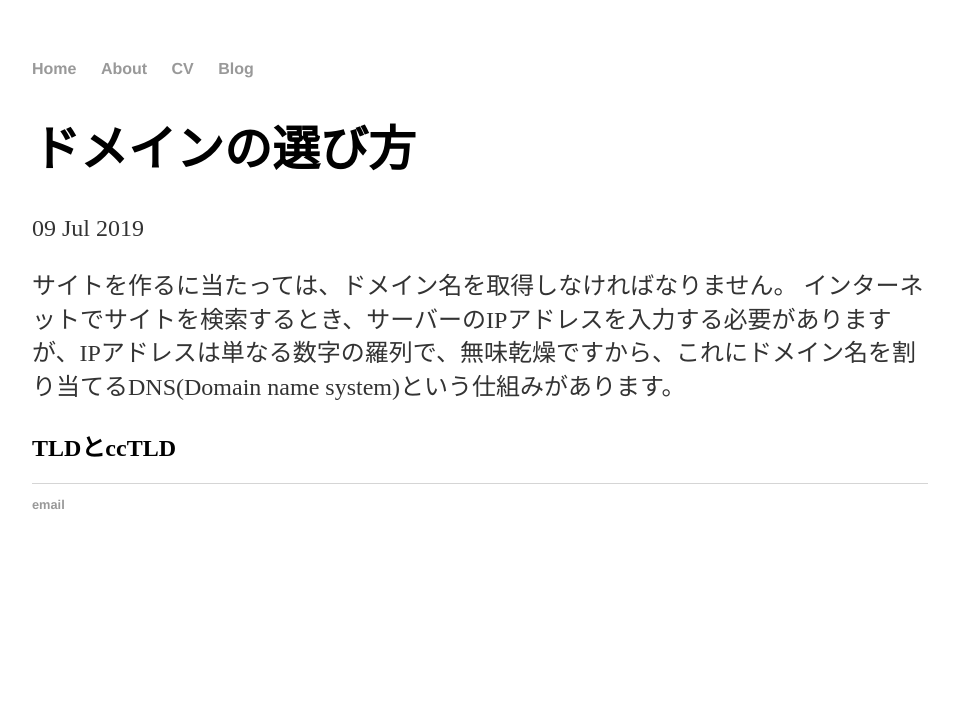
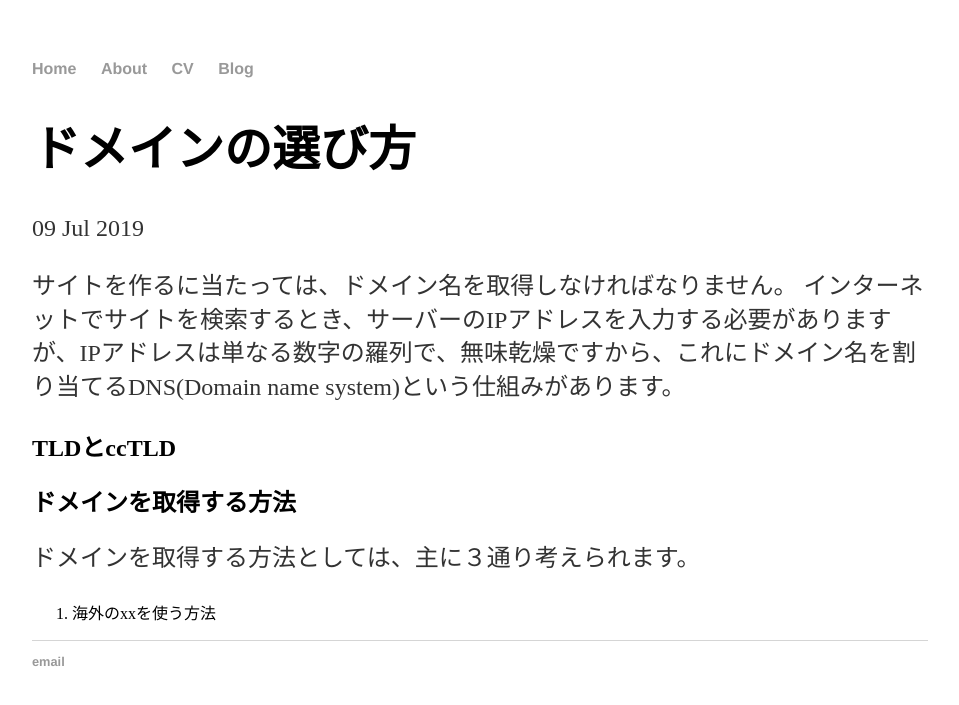
Before and after one commit to agematsu/agematsu.github.io, a Jekyll site: the page built from _posts/2019-07-09-ドメインの選び方.md, in a window 1280 px wide. Shown: the top 705 px of the page, without its empty margins (160-1119 px from the left). Built offline with Jekyll 4.4.1, drawn with Linux system fonts in a browser that asks for light colours; our own code applies the rules of GitHub Pages for plain Markdown files.

Commit message:
Update 2019-07-09-ドメインの選び方.md

```diff
--- a/_posts/2019-07-09-ドメインの選び方.md
+++ b/_posts/2019-07-09-ドメインの選び方.md
@@ -1,3 +1,6 @@
 サイトを作るに当たっては、ドメイン名を取得しなければなりません。
 インターネットでサイトを検索するとき、サーバーのIPアドレスを入力する必要がありますが、IPアドレスは単なる数字の羅列で、無味乾燥ですから、これにドメイン名を割り当てるDNS(Domain name system)という仕組みがあります。
 ## TLDとccTLD
+## ドメインを取得する方法
+ドメインを取得する方法としては、主に３通り考えられます。
+1. 海外のxxを使う方法
```
